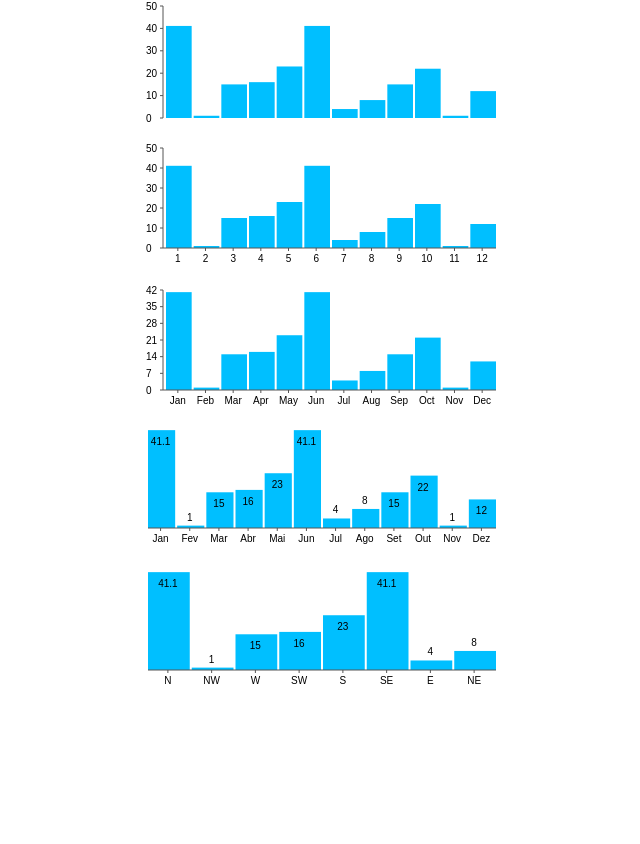
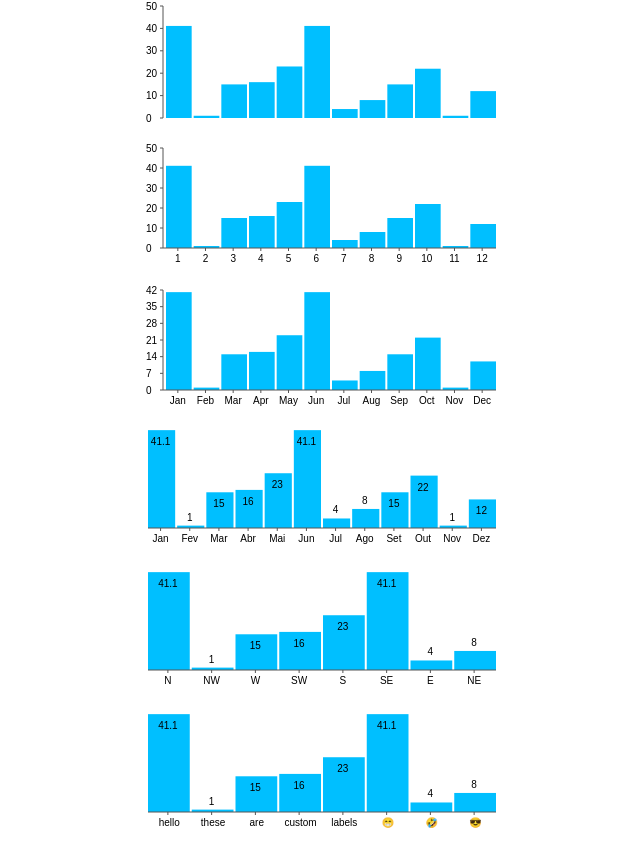
Before and after one commit to djaxho/pure-vue-chart, a Vue app: page / in a window 1280 px wide. Shown: the part 342-1186 px from the top of the page, without its empty margins (319-959 px from the left). Before the commit the page ends 1044 px from the top, so only its background shows below. Built offline with nearby package versions, Linux system fonts and the light colour scheme.

Commit message:
Added slot to label text and added example
Added a slot component to the label text. This can be by passing the label text with v-slot, examples in the app component

```diff
--- a/src/App.vue
+++ b/src/App.vue
@@ -65,6 +65,41 @@
       :height="chartHeight"
       :show-values="true"
     />
+    <br>
+    <br>
+    <pure-vue-chart
+      :show-y-axis="false"
+      :show-x-axis="true"
+      :points="dataPointObjects"
+      :width="chartWidth"
+      :height="chartHeight"
+      :show-values="true"
+    >
+      <template v-slot:N>
+        hello
+      </template>
+      <template v-slot:NW>
+        these
+      </template>
+      <template v-slot:W>
+        are
+      </template>
+      <template v-slot:SW>
+        custom
+      </template>
+      <template v-slot:S>
+        labels
+      </template>
+      <template v-slot:SE>
+        &#128513;
+      </template>
+      <template v-slot:E>
+        &#129315;
+      </template>
+      <template v-slot:NE>
+        &#128526;
+      </template>
+    </pure-vue-chart>
   </div>
 </template>
 
--- a/src/components/PureVueChart.vue
+++ b/src/components/PureVueChart.vue
@@ -37,10 +37,12 @@
           >{{ bar.valueNotInMotion }}</text>
           <g v-if="showXAxis">
             <text
-              :x="bar.midPoint"
-              :y="`${innerChartHeight + 14}px`"
-              text-anchor="middle"
-            >{{ dataLabels[bar.index] }}</text>
+              :x="bar.midPoint"
+              :y="`${innerChartHeight + 14}px`"
+              text-anchor="middle"
+            >
+              <slot :name='dataLabels[bar.index]'>{{ dataLabels[bar.index] }}</slot>
+            </text>
             <line
               :x1="bar.midPoint"
               :x2="bar.midPoint"
```
Also changed, not shown: 1 other file (tests, documents, lock files or other folders).
